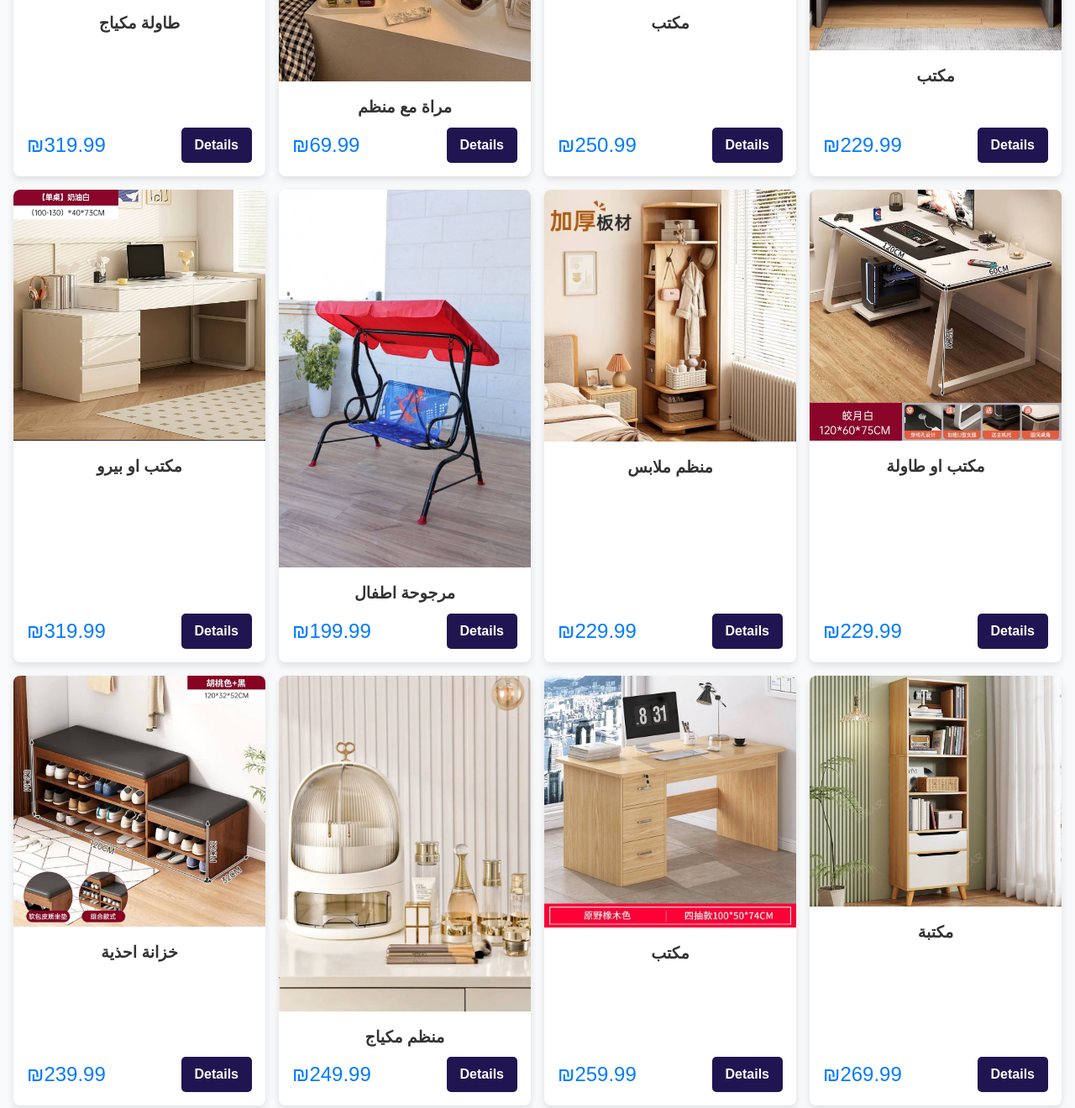
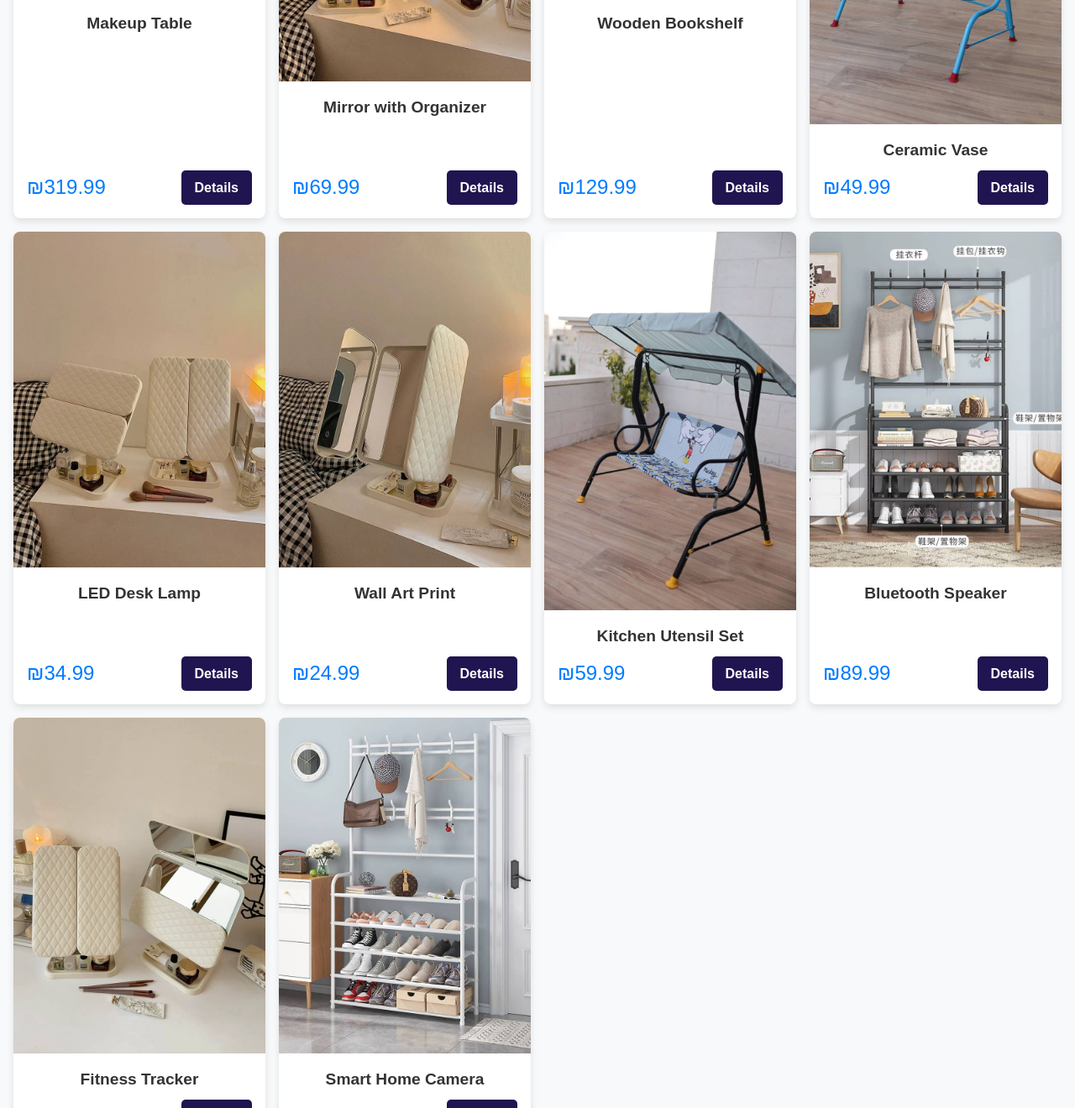
Before and after one commit to mamoonaburajab/website, a plain HTML site: page index.html in a window 1280 px wide. Shown: the part 532-1852 px from the top of the page at 84% size. Drawn offline with Linux system fonts and the light colour scheme.

Commit message:
language

```diff
--- a/products.json
+++ b/products.json
@@ -1,184 +1,102 @@
 [
   {
-    "title": "طاولة مكياج",
-    "price": "₪319.99",
-    "colors": ["Yellow"],
+    "titleEn": "Makeup Table",
+    "titleAr": "طاولة مكياج",
+    "titleHe": "שולחן איפור",
+    "price": "319.99",
     "imageUrl": "items/product4.jpg",
-    "description": "استمتعي بأجواء فاخرة وأنيقة في غرفتك مع التواليت المميز ، حيث تلتقي الراحة بالأناقة لتجربة لا مثيل لها في غرفتك.\n✅بسعر 299 شيكل\n✅الحجم :الطول 73 سم العرض 100-130 سم، العمق 40 سم\n✅يحتوي على 5 جوارير\n✅مصنوع من الخشب\n❌بدون مرآة\n✅متوفر خدمة التوصيل لباب البيت لجميع مناطق الضفة الغربية والقدس و مناطق الداخل"
+    "descriptionEn": "Enjoy a luxurious and elegant atmosphere in your room with the distinctive vanity table, where comfort meets elegance for an unparalleled experience in your room.",
+    "descriptionAr": "استمتعي بأجواء فاخرة وأنيقة في غرفتك مع التواليت المميز ، حيث تلتقي الراحة بالأناقة لتجربة لا مثيل لها في غرفتك.",
+    "descriptionHe": "תיהנו מאווירה מפוארת ואלגנטית בחדר שלכם עם שולחן האיפור הייחודי, בו הנוחות פוגשת את האלגנטיות לחוויה שאין כמותה בחדר שלכם."
   },
   {
-    "title": "مراة مع منظم",
-    "price": "₪69.99",
-    "colors": ["Purple"],
+    "titleEn": "Mirror with Organizer",
+    "titleAr": "مراة مع منظم",
+    "titleHe": "מראה עם מארגן",
+    "price": "69.99",
     "imageUrl": "items/product7.jpg",
-    "description": "استمتعي بتجربة مكياج لا تُضاهى مع مرآة مكياجنا المضيئة، التي توفر إضاءة مثالية وزاوية رؤية مثالية لإطلالة مثالية في كل مرة\n✅تحتوي على 3 ألوان إضاءة و يمكن التحكم بقوة الضوء\n✅تعمل بالشحن مرفق معها وصلة usb\n✅متوفر خدمة التوصيل لكافة مناطق الضفة الغربية و القدس و مناطق الداخل"
+    "descriptionEn": "Enjoy an unparalleled makeup experience with our illuminated makeup mirror, which provides perfect lighting and an ideal viewing angle for a perfect look every time.",
+    "descriptionAr": "استمتعي بتجربة مكياج لا تُضاهى مع مرآة مكياجنا المضيئة، التي توفر إضاءة مثالية وزاوية رؤية مثالية لإطلالة مثالية في كل مرة.",
+    "descriptionHe": "תיהנו מחוויית איפור שאין כמותה עם מראת האיפור המוארת שלנו, המספקת תאורה מושלמת וזווית ראייה אידיאלית למראה מושלם בכל פעם."
   },
   {
-    "title": "مكتب",
-    "price": "₪250.99",
-    "colors": ["Brown"],
-    "imageUrl": "items/product12.jpg",
-    "description": "اجعل لحظات الدراسة تتحول إلى تجربة ملهمة مع مكتب الدراسة الذي يجمع بين الراحة والأداء\n✅الحجم العرض 120 سم، العمق 60 سم، الطول 72 سم\n✅مصنوع من الخشب\n✅متوفر خدمة التوصيل لباب البيت لجميع مناطق الضفة الغربية والقدس و مناطق الداخل"
+    "titleEn": "Wooden Bookshelf",
+    "titleAr": "رف خشبي للكتب",
+    "titleHe": "מדף ספרים מעץ",
+    "price": "129.99",
+    "imageUrl": "items/product1.jpg",
+    "descriptionEn": "This stylish wooden bookshelf is perfect for organizing your books and adding a touch of elegance to your living room or office.",
+    "descriptionAr": "هذا الرف الخشبي الأنيق مثالي لتنظيم كتبك وإضافة لمسة من الأناقة إلى غرفة المعيشة أو المكتب.",
+    "descriptionHe": "מדף הספרים העץ המיוחד הזה מושלם לארגון הספרים שלכם ולהוספת נגיעה של אלגנטיות לחדר המגורים או למשרד שלכם."
   },
   {
-    "title": "مكتب",
-    "price": "₪229.99",
-    "colors": ["Rose"],
-    "imageUrl": "items/product15.jpg",
-    "description": "نقدم لكم مكتب كمبيوتر بتصميم مميز....\n✅الحجم : الطول 120سم، العرض 100 سم، العمق 48سم\n✅يحتوي على رفوف علوية و سفلية لتنظيم الكتب و غيرها الاغراض\n✅متوفر بعدة ألوان (الخشبي و الابيض والسكني)\n✅مصنوع من الخشب\n✅متوفر خدمة التوصيل لباب البيت لجميع مناطق الضفة الغربية والقدس"
+    "titleEn": "Ceramic Vase",
+    "titleAr": "مزهرية خزفية",
+    "titleHe": "אגרטל קרמי",
+    "price": "49.99",
+    "imageUrl": "items/product2.jpg",
+    "descriptionEn": "This beautiful ceramic vase adds a touch of sophistication to any room, perfect for displaying fresh flowers or as a standalone decorative piece.",
+    "descriptionAr": "تضيف هذه المزهرية الخزفية الجميلة لمسة من الرقي إلى أي غرفة، مثالية لعرض الزهور الطازجة أو كقطعة ديكور مستقلة.",
+    "descriptionHe": "אגרטל הקרמיקה היפהפה הזה מוסיף נגיעה של תחכום לכל חדר, מושלם לתצוגת פרחים טריים או כיצירה דקורטיבית בפני עצמה."
   },
   {
-    "title": "مكتب او بيرو",
-    "price": "₪319.99",
-    "colors": ["Beige"],
-    "imageUrl": "items/product17.jpg",
-    "description": "استمتعي بأجواء فاخرة وأنيقة في غرفتك مع التواليت المميز ، حيث تلتقي الراحة بالأناقة لتجربة لا مثيل لها في غرفتك.\n✅الحجم :الطول 73 سم العرض 100-130 سم، العمق 40 سم\n✅يحتوي على 5 جوارير\n✅مصنوع من الخشب\n❌بدون مرآة\n✅متوفر خدمة التوصيل لباب البيت لجميع مناطق الضفة الغربية والقدس و مناطق الداخل"
+    "titleEn": "LED Desk Lamp",
+    "titleAr": "مصباح مكتب LED",
+    "titleHe": "מנורת שולחן LED",
+    "price": "34.99",
+    "imageUrl": "items/product3.jpg",
+    "descriptionEn": "Our LED desk lamp provides bright, adjustable light, making it perfect for reading, studying, or working at your desk.",
+    "descriptionAr": "يوفر مصباح المكتب LED الخاص بنا ضوءًا ساطعًا وقابل للتعديل، مما يجعله مثاليًا للقراءة أو الدراسة أو العمل على مكتبك.",
+    "descriptionHe": "מנורת השולחן LED שלנו מספקת אור בהיר וניתן לכוונון, מה שהופך אותה למושלמת לקריאה, לימודים או עבודה על שולחן העבודה שלכם."
   },
   {
-    "title": "مرجوحة اطفال",
-    "price": "₪199.99",
-    "colors": ["Maroon"],
-    "imageUrl": "items/product19.jpg",
-    "description": "أضف لمسة من المرح والسعادة إلى حديقة منزلك!\n✅بسعر 199 شيكل\n✅الحجم : الطول 110 سم، العرض 115 سم، العمق 70 سم\n✅تحمل وزن لغاية 100 كيلو\n✅مصنوعة من الحديد المكلفن ضد الصدأ\n✅متوفر خدمة التوصيل لباب البيت لكافة مناطق الضفة الغربية و القدس و مناطق الداخل"
+    "titleEn": "Wall Art Print",
+    "titleAr": "طباعة فنية على الحائط",
+    "titleHe": "הדפסת אמנות קיר",
+    "price": "24.99",
+    "imageUrl": "items/product5.jpg",
+    "descriptionEn": "Enhance your home decor with this stunning wall art print, featuring vibrant colors and intricate details.",
+    "descriptionAr": "عزّز ديكور منزلك بهذه الطباعة الفنية الرائعة على الحائط، والتي تتميز بألوان زاهية وتفاصيل معقدة.",
+    "descriptionHe": "שפרו את עיצוב הבית שלכם עם הדפסת אמנות קיר מדהימה זו, הכוללת צבעים תוססים ופרטים מורכבים."
   },
   {
-    "title": "منظم ملابس",
-    "price": "₪229.99",
-    "colors": ["ازرق"],
-    "imageUrl": "items/product21.jpg",
-    "description": "تنظيم مثالي وأناقة لا مثيل لها: خزانة الملابس مع العلاقة الجانبية، حلك الأمثل.\n✅الحجم : الطول 180 سم، العرض 40 سم، العمق 40 سم\n✅مصنوعة من الخشب\n✅متوفر خدمة التوصيل لباب البيت لجميع مناطق الضفة الغربية والقدس ومناطق الداخل"
+    "titleEn": "Kitchen Utensil Set",
+    "titleAr": "مجموعة أدوات مطبخ",
+    "titleHe": "סט כלי מטבח",
+    "price": "59.99",
+    "imageUrl": "items/product6.jpg",
+    "descriptionEn": "This comprehensive kitchen utensil set includes everything you need for cooking and baking, made from high-quality materials for durability.",
+    "descriptionAr": "تتضمن مجموعة أدوات المطبخ الشاملة هذه كل ما تحتاجه للطهي والخبز، مصنوعة من مواد عالية الجودة لضمان المتانة.",
+    "descriptionHe": "סט כלי המטבח המקיף הזה כולל את כל מה שאתם צריכים לבישול ואפייה, עשוי מחומרים באיכות גבוהה לעמידות מרבית."
   },
   {
-    "title": "مكتب او طاولة",
-    "price": "₪229.99",
-    "colors": ["Olive"],
-    "imageUrl": "items/product22.jpg",
-    "description": "This is a detailed description of Product 22."
+    "titleEn": "Bluetooth Speaker",
+    "titleAr": "مكبر صوت بلوتوث",
+    "titleHe": "רמקול בלוטות'",
+    "price": "89.99",
+    "imageUrl": "items/product8.jpg",
+    "descriptionEn": "Experience high-quality sound with our portable Bluetooth speaker, perfect for parties, picnics, or just relaxing at home.",
+    "descriptionAr": "اختبر صوتًا عالي الجودة مع مكبر الصوت البلوتوث المحمول الخاص بنا، المثالي للحفلات والنزهات أو الاسترخاء في المنزل.",
+    "descriptionHe": "חוו סאונד באיכות גבוהה עם רמקול ה-Bluetooth הנייד שלנו, מושלם למסיבות, פיקניקים או סתם להירגע בבית."
   },
   {
-    "title": "خزانة احذية",
-    "price": "₪239.99",
-    "colors": ["Indigo"],
-    "imageUrl": "items/product23.jpg",
-    "description": "This is a detailed description of Product 23."
+    "titleEn": "Fitness Tracker",
+    "titleAr": "متعقب اللياقة البدنية",
+    "titleHe": "גלאי כושר",
+    "price": "99.99",
+    "imageUrl": "items/product9.jpg",
+    "descriptionEn": "Stay on top of your health and fitness goals with our advanced fitness tracker, featuring heart rate monitoring, step counting, and more.",
+    "descriptionAr": "ابقَ على اطلاع على أهداف صحتك ولياقتك مع متعقب اللياقة البدنية المتقدم لدينا، والذي يتميز بمراقبة معدل ضربات القلب وعد الخطوات والمزيد.",
+    "descriptionHe": "שמרו על מעקב אחר יעדי הבריאות והכושר שלכם עם גלאי הכושר המתקדם שלנו, הכולל ניטור קצב לב, ספירת צעדים ועוד."
   },
   {
-    "title": "منظم مكياج",
-    "price": "₪249.99",
-    "colors": ["Teal"],
-    "imageUrl": "items/product24.jpg",
-    "description": "This is a detailed description of Product 24."
-  },
-  {
-    "title": "مكتب ",
-    "price": "₪259.99",
-    "colors": ["Khaki"],
-    "imageUrl": "items/product25.jpg",
-    "description": "This is a detailed description of Product 25."
-  },
-  {
-    "title": "مكتبة",
-    "price": "₪269.99",
-    "colors": ["Aqua"],
-    "imageUrl": "items/product26.jpg",
-    "description": "This is a detailed description of Product 26."
-  },
-  {
-    "title": "مكتبة",
-    "price": "₪279.99",
-    "colors": ["Lavender"],
-    "imageUrl": "items/product27.jpg",
-    "description": "This is a detailed description of Product 27."
-  },
-  {
-    "title": "مكتب مع جوارير",
-    "price": "₪289.99",
-    "colors": ["Chartreuse"],
-    "imageUrl": "items/product28.jpg",
-    "description": "This is a detailed description of Product 28."
-  },
-  {
-    "title": "مكتب مع جوارير",
-    "price": "₪299.99",
-    "colors": ["Periwinkle"],
-    "imageUrl": "items/product29.jpg",
-    "description": "This is a detailed description of Product 29."
-  },
-  {
-    "title": "علاقة ملابس",
-    "price": "₪309.99",
-    "colors": ["Blush"],
-    "imageUrl": "items/product30.jpg",
-    "description": "This is a detailed description of Product 30."
-  },
-  {
-    "title": "بيرو مع مراة مضيئة",
-    "price": "₪319.99",
-    "colors": ["Mint"],
-    "imageUrl": "items/product31.jpg",
-    "description": "This is a detailed description of Product 31."
-  },
-  {
-    "title": "خزانة احذية",
-    "price": "₪329.99",
-    "colors": ["Steel"],
-    "imageUrl": "items/product32.jpg",
-    "description": "This is a detailed description of Product 32."
-  },
-  {
-    "title": "خزانة احذية",
-    "price": "₪339.99",
-    "colors": ["Rose Gold"],
-    "imageUrl": "items/product33.jpg",
-    "description": "This is a detailed description of Product 33."
-  },
-  {
-    "title": "مكتب ",
-    "price": "₪349.99",
-    "colors": ["Rust"],
-    "imageUrl": "items/product34.jpg",
-    "description": "This is a detailed description of Product 34."
-  },
-  {
-    "title": "مكتب مع رفوف",
-    "price": "₪359.99",
-    "colors": ["Copper"],
-    "imageUrl": "items/product35.jpg",
-    "description": "This is a detailed description of Product 35."
-  },
-  {
-    "title": "بيرو مع مراة مضيئة",
-    "price": "₪369.99",
-    "colors": ["Sunset"],
-    "imageUrl": "items/product36.jpg",
-    "description": "This is a detailed description of Product 36."
-  },
-  {
-    "title": "مكتبة او خزانة",
-    "price": "₪379.99",
-    "colors": ["Ginger"],
-    "imageUrl": "items/product37.jpg",
-    "description": "This is a detailed description of Product 37."
-  },
-  {
-    "title": "مكتبة او خزانة",
-    "price": "₪389.99",
-    "colors": ["Peach"],
-    "imageUrl": "items/product38.jpg",
-    "description": "This is a detailed description of Product 38."
-  },
-  {
-    "title": "خزانة او مكتبة",
-    "price": "₪399.99",
-    "colors": ["Salmon"],
-    "imageUrl": "items/product39.jpg",
-    "description": "This is a detailed description of Product 39."
-  },
-  {
-    "title": "خزانة احذية",
-    "price": "₪409.99",
-    "colors": ["Lilac"],
-    "imageUrl": "items/product40.jpg",
-    "description": "This is a detailed description of Product 40."
+    "titleEn": "Smart Home Camera",
+    "titleAr": "كاميرا منزل ذكية",
+    "titleHe": "מצלמת בית חכמה",
+    "price": "149.99",
+    "imageUrl": "items/product10.jpg",
+    "descriptionEn": "Keep your home secure with our smart home camera, offering high-definition video, motion detection, and remote access via your smartphone.",
+    "descriptionAr": "احمِ منزلك باستخدام كاميرا المنزل الذكية الخاصة بنا، والتي توفر فيديو عالي الدقة، واكتشاف الحركة، والوصول عن بُعد عبر هاتفك الذكي.",
+    "descriptionHe": "שמרו על ביטחון הבית שלכם עם מצלמת הבית החכמה שלנו, המציעה וידאו באיכות גבוהה, זיהוי תנועה וגישה מרחוק דרך הסמארטפון שלכם."
   }
 ]
--- a/script.js
+++ b/script.js
@@ -4,15 +4,23 @@ function toggleMenu() {
   menu.classList.toggle("show");
 }
 
-  // Function to switch languages
+// Function to switch languages and hide the menu
 function setLanguage(lang) {
   document.querySelectorAll("[data-en], [data-ar], [data-he]").forEach((el) => {
     el.textContent = el.getAttribute(`data-${lang}`);
   });
+  // Save the selected language in local storage
+  localStorage.setItem("preferredLanguage", lang);
+  // Hide the menu after selecting a language
+  toggleMenu();
 }
 
 // Fetch product data from JSON file
 document.addEventListener("DOMContentLoaded", () => {
+  // Load the preferred language from local storage
+  const preferredLanguage = localStorage.getItem("preferredLanguage") || "en";
+  setLanguage(preferredLanguage);
+
   fetch("products.json")
     .then((response) => response.json())
     .then((products) => {
@@ -23,12 +31,38 @@ function toggleMenu() {
         productCard.className = "product-card";
 
         productCard.innerHTML = `
-            <img src="${product.imageUrl}" alt="${product.title}" class="product-image">
+                    <img src="${product.imageUrl}" alt="${
+          product.titleEn
+        }" class="product-image">
                     <div class="product-content">
-              <h2 class="product-title" data-en="${product.title}" data-ar="${product.title}" data-he="${product.title}">${product.title}</h2>
+                        <h2 class="product-title" data-en="${
+                          product.titleEn
+                        }" data-ar="${product.titleAr}" data-he="${
+          product.titleHe
+        }">${product.titleEn}</h2>
                         <div class="product-info">
-                <span class="product-price" data-en=" ${product.price} " data-ar=" ${product.price} " data-he=" ${product.price} ">${product.price}</span>
-                <a href="product.html?title=${encodeURIComponent(product.title)}&description=${encodeURIComponent(product.description)}&imageUrl=${encodeURIComponent(product.imageUrl)}&price=${encodeURIComponent(product.price)}" class="order-link" data-en="Details" data-ar="التفاصيل" data-he="פרטים">Details</a>
+                            <span class="product-price" data-en="₪${
+                              product.price
+                            }" data-ar="₪${product.price}" data-he="₪${
+          product.price
+        }">₪${product.price}</span>
+                            <a href="product.html?titleEn=${encodeURIComponent(
+                              product.titleEn
+                            )}&titleAr=${encodeURIComponent(
+          product.titleAr
+        )}&titleHe=${encodeURIComponent(
+          product.titleHe
+        )}&descriptionEn=${encodeURIComponent(
+          product.descriptionEn
+        )}&descriptionAr=${encodeURIComponent(
+          product.descriptionAr
+        )}&descriptionHe=${encodeURIComponent(
+          product.descriptionHe
+        )}&imageUrl=${encodeURIComponent(
+          product.imageUrl
+        )}&price=${encodeURIComponent(
+          product.price
+        )}" class="order-link" data-en="Details" data-ar="التفاصيل" data-he="פרטים">Details</a>
                         </div>
                     </div>
                 `;
--- a/styles.css
+++ b/styles.css
@@ -67,7 +67,7 @@ body {
     90deg,
     rgba(255, 255, 255, 1) 0%,
     rgba(146, 147, 170, 1) 0%,
-    rgb(15, 13, 110) 0%
+    rgb(0, 0, 0) 0%
   );
   color: #fff;
   border: none;
@@ -99,9 +99,9 @@ body {
       90deg,
       rgba(255, 255, 255, 1) 0%,
       rgba(146, 147, 170, 1) 0%,
-      rgba(32, 21, 80, 0.63) 0%
+      rgba(175, 170, 196, 0.63) 0%
     );
-    width: 50%;
+    width: 30%;
     padding: 1rem;
     box-shadow: 0 4px 8px rgba(0, 0, 0, 0.1);
     float: right;
```
Also changed, not shown: card.js (+26 -12 lines), index.html (+7 -5 lines), product.html (+4 -9 lines). Lines whose indentation alone changed are shown as unchanged.
